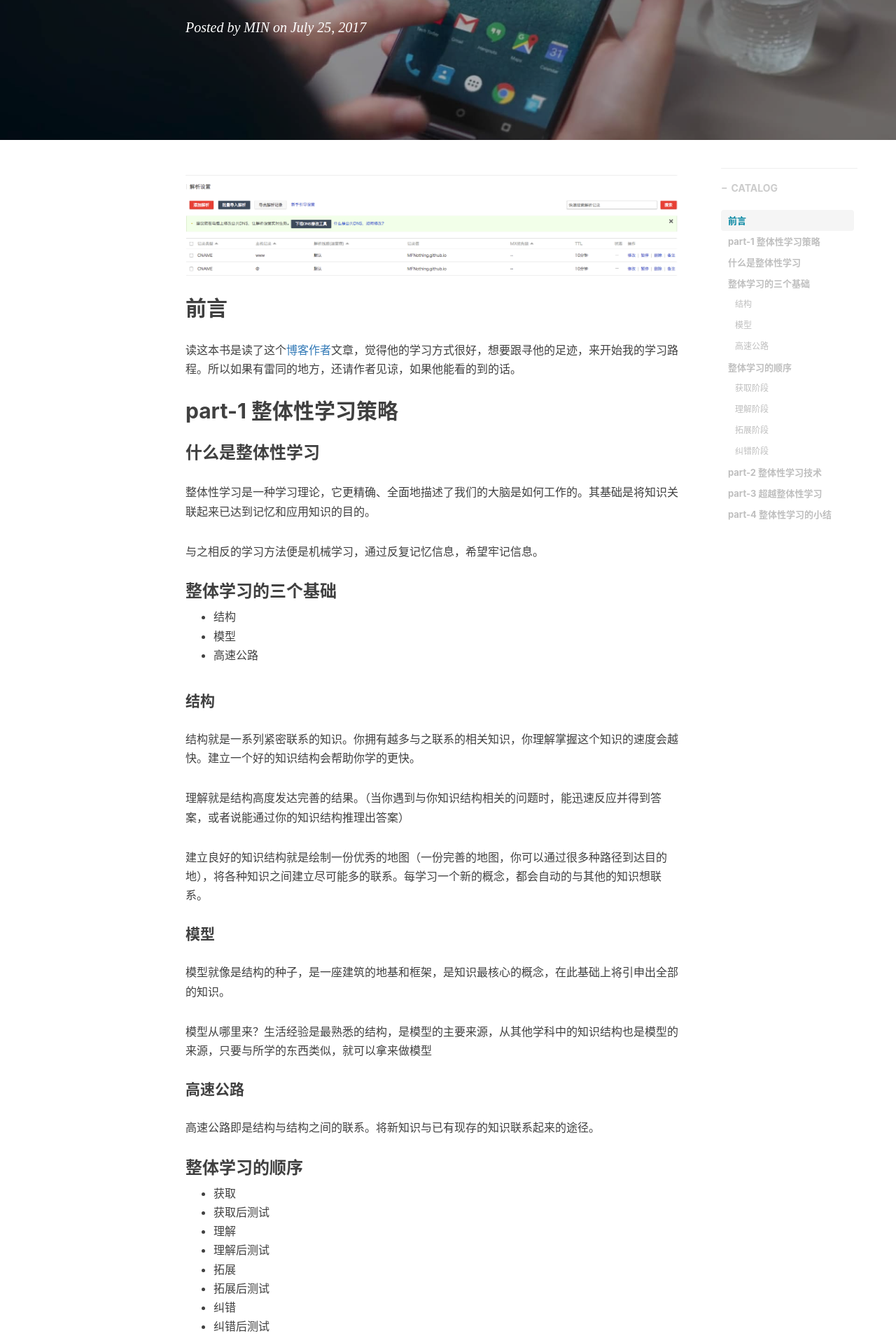
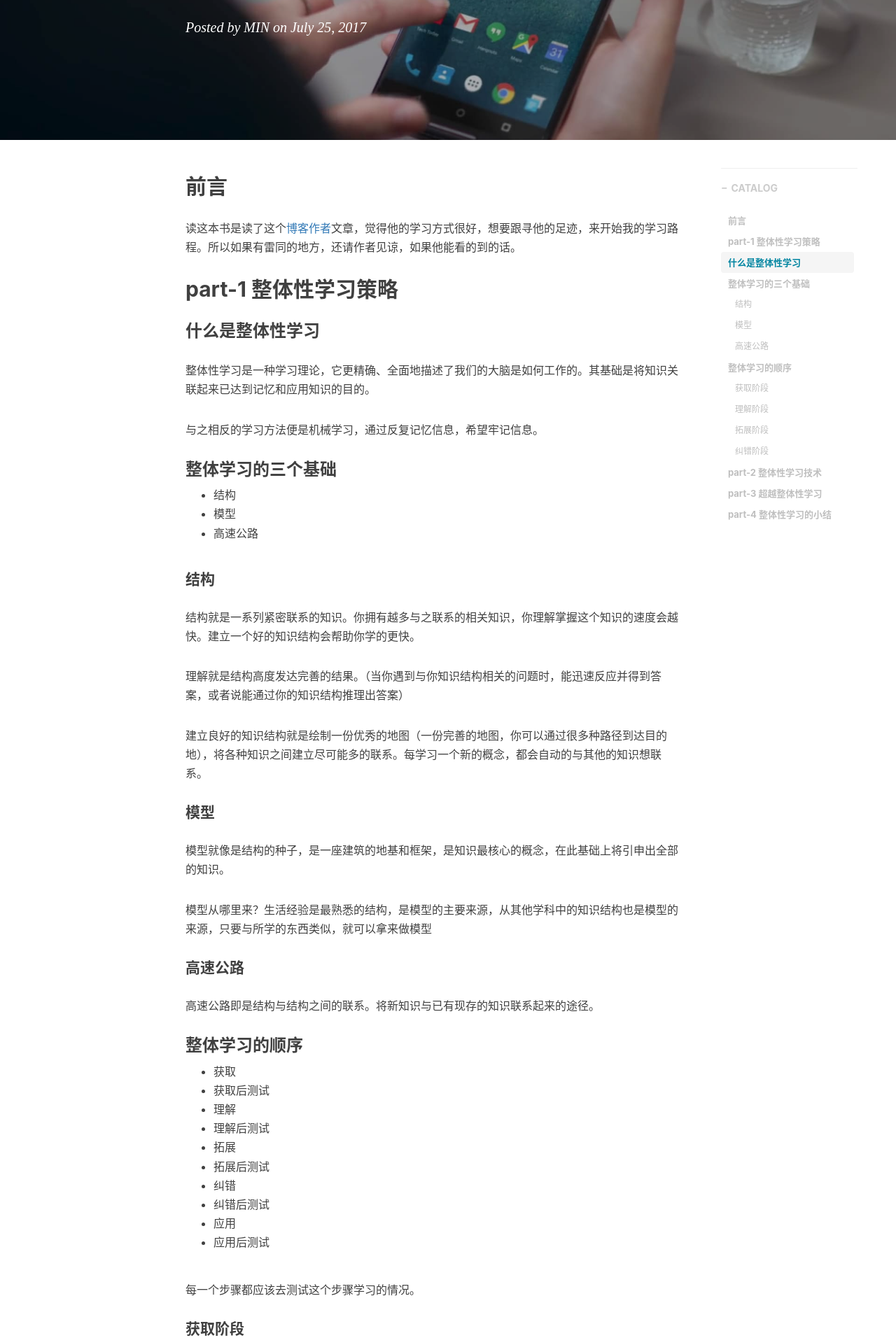
Before and after one commit to MFNothing/MFNothing.github.io, a Jekyll site: the page built from _posts/2017-07-25-Learn-More-Study-less.markdown, in a window 1280 px wide. Shown: the part 323-2235 px from the top of the page at 70% size. Built offline with Jekyll 4.4.1, drawn with Linux system fonts in a browser that asks for light colours; nearby versions of some CDN libraries; comment, search, counter and statistics services are not loaded.

Commit message:
ignore picture

```diff
--- a/_posts/2017-07-25-Learn-More-Study-less.markdown
+++ b/_posts/2017-07-25-Learn-More-Study-less.markdown
@@ -11,8 +11,6 @@ tags:
     - Learn More,Study Less
 ---
 
-
-![](/img/in-mpost/Installation-and-use-of-jekyll/jekyll_The-domain-name.jpeg)
 ## 前言
 
 读这本书是读了这个[博客作者](http://knightsj.github.io)文章，觉得他的学习方式很好，想要跟寻他的足迹，来开始我的学习路程。所以如果有雷同的地方，还请作者见谅，如果他能看的到的话。
```
